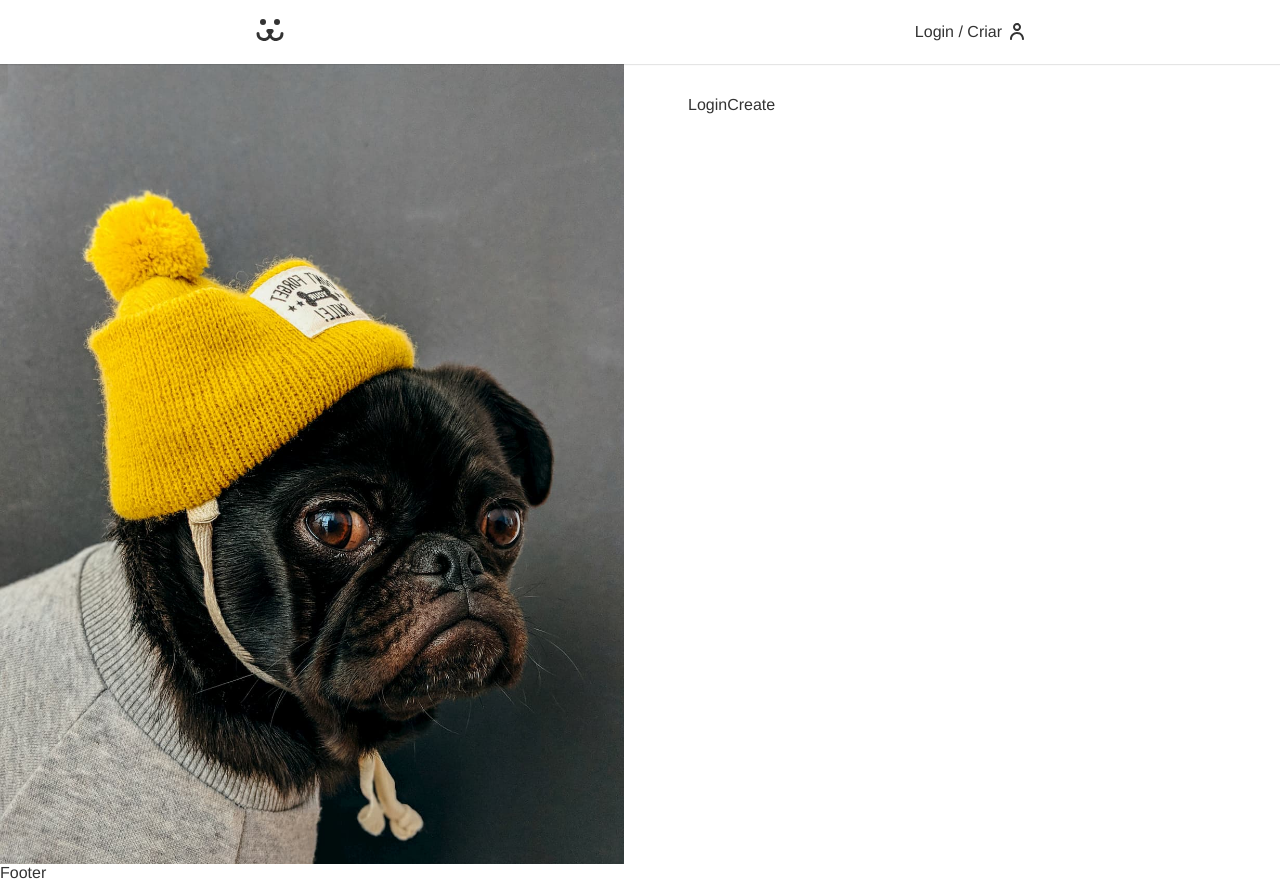
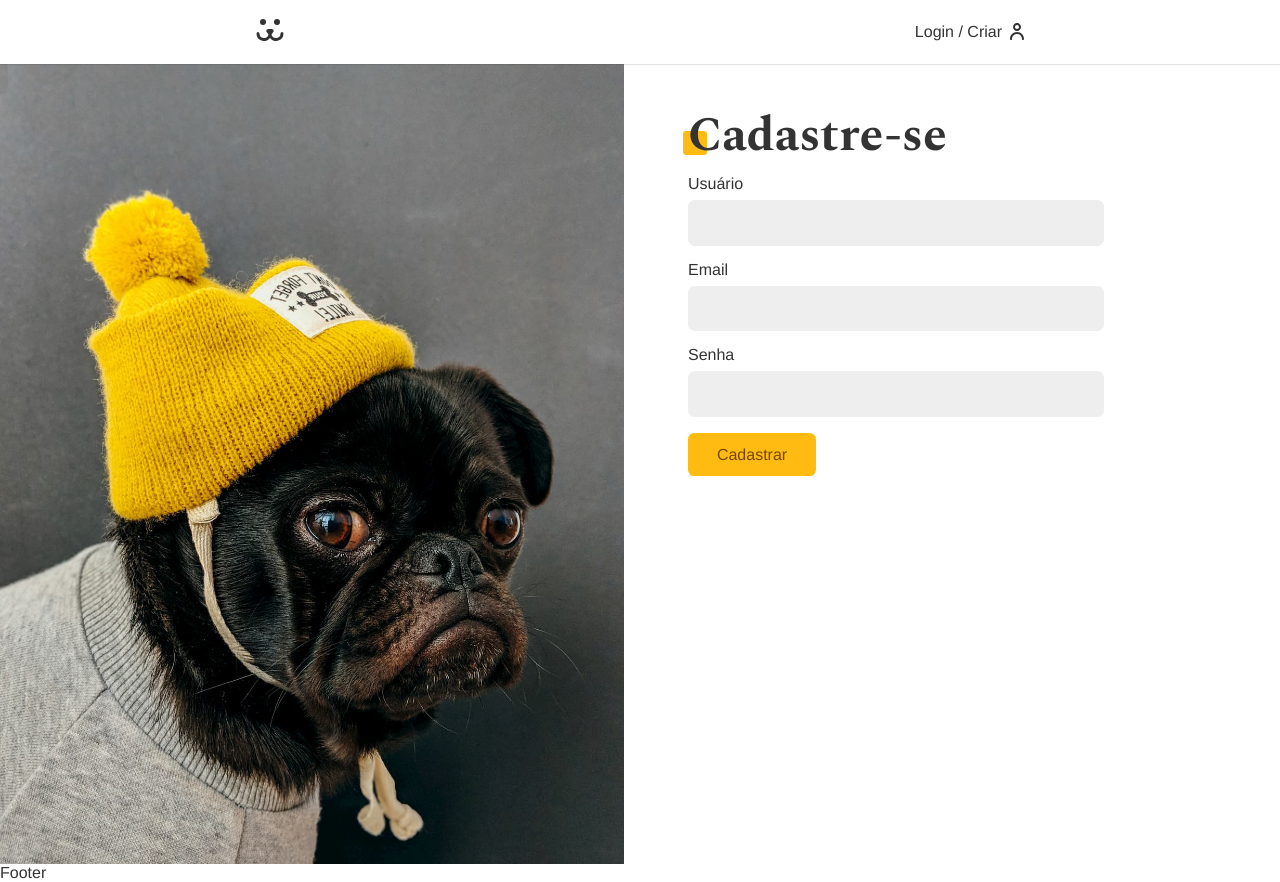
Before and after one commit to willFrazao/instaDogs, a React (Vite) app: page /login/criar in a window 1280 px wide. Built offline with nearby package versions, Linux system fonts and the light colour scheme.

Commit message:
Protected Route

```diff
--- a/src/App.jsx
+++ b/src/App.jsx
@@ -5,6 +5,8 @@
 import Footer from './Components/Footer';
 import Home from './Components/Home';
 import Login from './Components/Login/Login';
+import User from './Components/User/user';
+import ProtectedRoute from './Components/Helper/ProtectedRoute';
 import { UserStorage } from './UserContext';
 
 function App() {
@@ -15,7 +17,15 @@
           <Header />
           <Routes>
             <Route path="/" element={<Home />} />
-            <Route path="/login/*" element={<Login />} />
+            <Route path="login/*" element={<Login />} />
+            <Route
+              path="conta/*"
+              element={
+                <ProtectedRoute>
+                  <User/>
+                </ProtectedRoute>
+              }
+              />
           </Routes>
           <Footer />
         </UserStorage>
--- /dev/null
+++ b/src/Components/Helper/ProtectedRoute.jsx
@@ -0,0 +1,10 @@
+import React from 'react';
+import { UserContext } from '../../UserContext';
+import { Navigate } from 'react-router-dom';
+
+const ProtectedRoute = ({ children }) => {
+  const { login } = React.useContext(UserContext);
+  return login ? children : <Navigate to="/login" />
+};
+
+export default ProtectedRoute
--- a/src/Components/Login/LoginCreate.jsx
+++ b/src/Components/Login/LoginCreate.jsx
@@ -1,9 +1,47 @@
-import React from 'react'
+import React from 'react';
+import Input from '../Forms/Input';
+import Button from '../Forms/Button';
+import Error from '../Helper/Error';
+import useForm from '../../Hooks/useForm';
+import { USER_POST } from '../../Api';
+import { UserContext } from '../../UserContext';
+import useFetch from '../../Hooks/useFetch';
 
 const LoginCreate = () => {
+  const username = useForm();
+  const email = useForm('email');
+  const password = useForm();
+
+  const { userLogin } = React.useContext(UserContext);
+  const { loading, error, request } = useFetch();
+
+  async function handleSubmit(event) {
+    event.preventDefault();
+    const { url, options } = USER_POST({
+      username: username.value,
+      email: email.value,
+      password: password.value,
+    });
+    const { response } = await request(url, options);
+    if (response.ok) userLogin(username.value, password.value);
+  }
+
   return (
-    <div>LoginCreate</div>
-  )
-}
+    <section className="animeLeft">
+      <h1 className="title">Cadastre-se</h1>
+      <form onSubmit={handleSubmit}>
+        <Input label="Usuário" type="text" name="username" {...username} />
+        <Input label="Email" type="email" name="email" {...email} />
+        <Input label="Senha" type="password" name="password" {...password} />
+        {loading ? (
+          <Button disabled>Cadastrando...</Button>
+        ) : (
+          <Button>Cadastrar</Button>
+        )}
+        <Error error={error} />
+      </form>
+    </section>
+  );
+};
 
-export default LoginCreate
+export default LoginCreate;
--- /dev/null
+++ b/src/Components/User/User.jsx
@@ -0,0 +1,11 @@
+import React from 'react'
+
+const User = () => {
+  return (
+    <div>
+
+    </div>
+  )
+}
+
+export default User
--- /dev/null
+++ b/src/Hooks/useFetch.jsx
@@ -0,0 +1,35 @@
+import React from 'react'
+
+const useFetch = () => {
+  const [data, setData] = React.useState(null);
+  const [error, setError] = React.useState(null);
+  const [loading, setLoading] = React.useState(false);
+
+  const request = React.useCallback(async (url, options) => {
+    let response;
+    let json;
+    try {
+      setError(null);
+      setLoading(true);
+      response = await fetch(url, options);
+      json = await response.json();
+      if (response.ok === false) throw new Error(json.message);
+    } catch (err) {
+      json = null;
+      setError(err.message);
+    } finally {
+      setData(json);
+      setLoading(false);
+      return {response, json}
+    }
+  }, []);
+
+  return {
+    data,
+    loading,
+    error,
+    request
+  };
+};
+
+export default useFetch;
--- a/src/UserContext.jsx
+++ b/src/UserContext.jsx
@@ -66,6 +66,8 @@
         } finally {
           setLoading(false);
         }
+      } else {
+        setLogin(false);
       }
     }
     autoLogin();
--- a/src/api.jsx
+++ b/src/api.jsx
@@ -36,3 +36,16 @@
     },
   };
 }
+
+export function USER_POST(body) {
+  return {
+    url: API_URL + '/api/user',
+    options: {
+      method: 'POST',
+      headers: {
+        'Content-Type': 'application/json',
+      },
+      body: JSON.stringify(body),
+    },
+  };
+}
```
